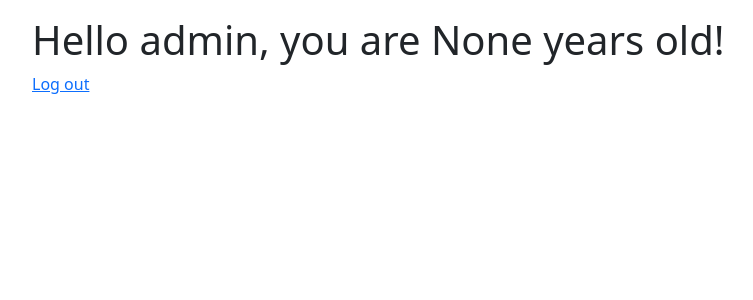
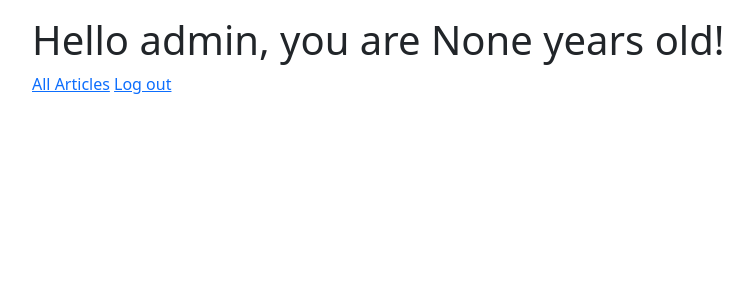
Before and after one commit to MarlenBrawlHalal/Newspaper, a Django app: page / in a window 1280 px wide. Shown: the part 73-373 px from the top of the page, without its empty margins (50-803 px from the left). Run offline with Django 4.2, Linux system fonts and the light colour scheme; a user stored in the database is signed in; some libraries are stand-ins or nearby versions.

Commit message:
Update home.html

```diff
--- a/templates/home.html
+++ b/templates/home.html
@@ -5,6 +5,7 @@
 {% block content %}
     {% if user.is_authenticated %}
         <h1>Hello {{ user.username }}, you are {{ user.age }} years old!</h1>
+        <a href={% url 'article_list' %}> All Articles</a>
         <a href="{% url 'logout' %}">Log out</a>
     {% else %}
         <p>You are not logged in </p>
```
